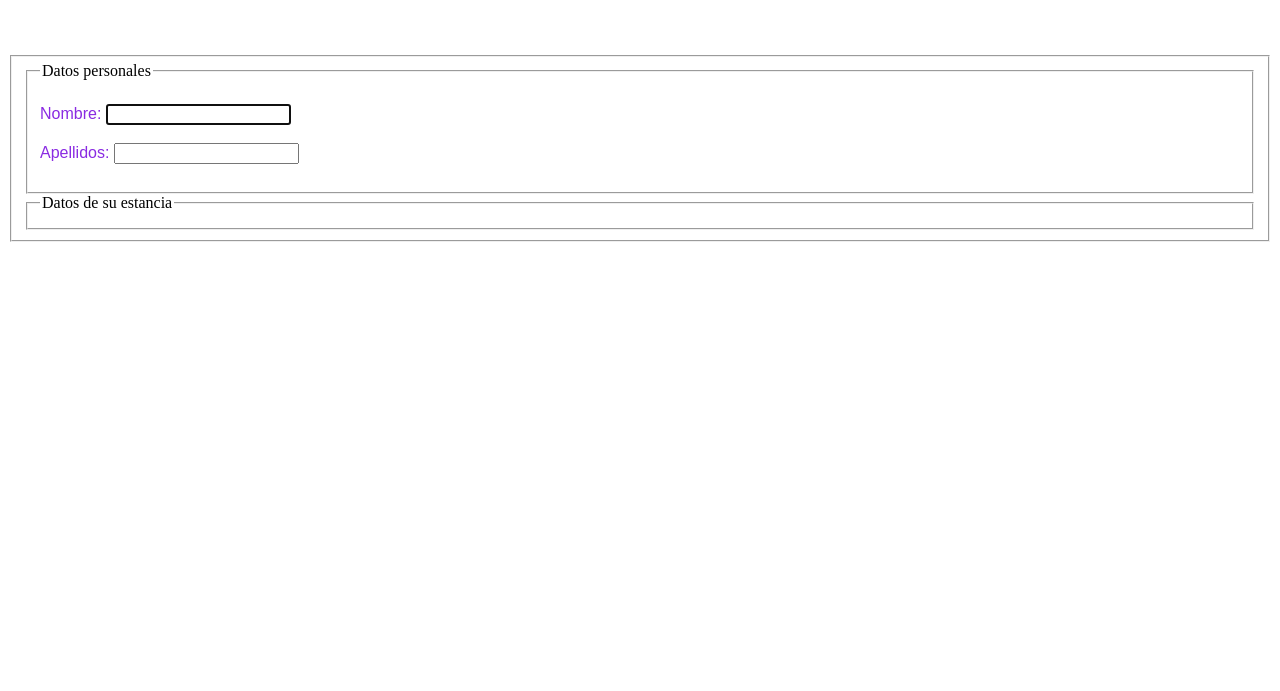
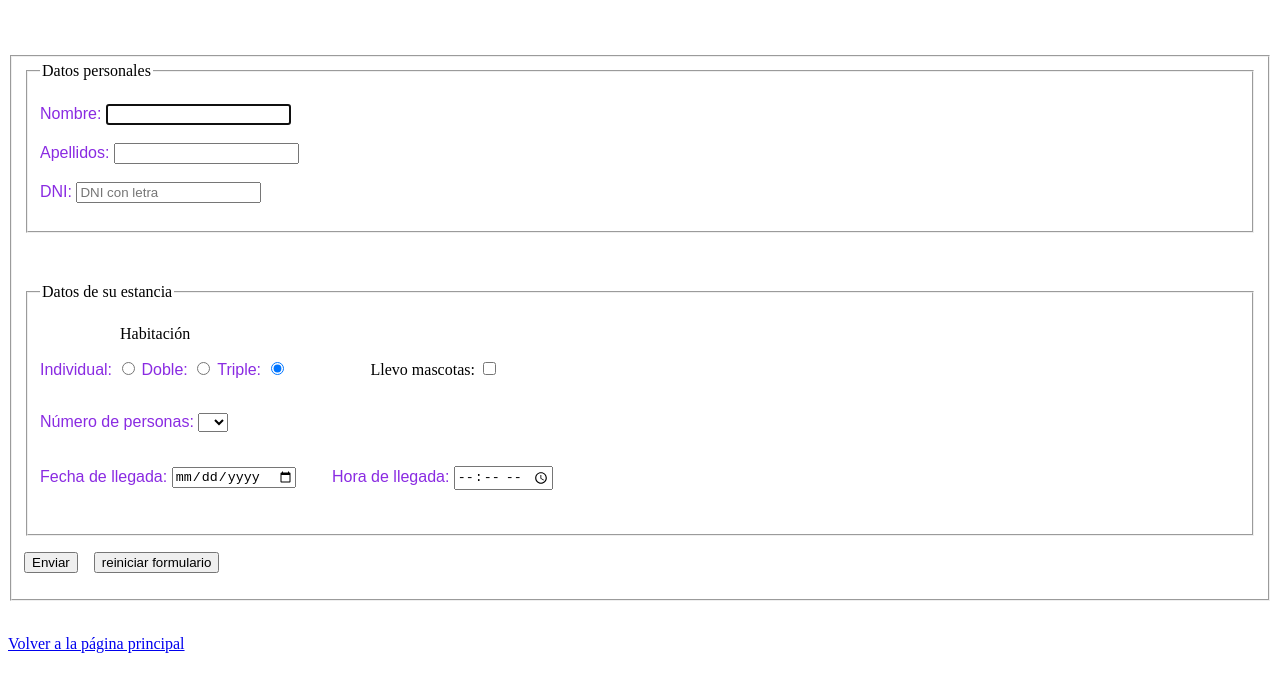
Before and after one commit to Ramon-rmll/EJERCICIOS-VS-CODE-I, a plain HTML site: page lmut1pr1/reserva.html in a window 1280 px wide. Shown: the part 61-752 px from the top of the page. Drawn offline with Linux system fonts and the light colour scheme.

Commit message:
version6

```diff
--- a/lmut1pr1/reserva.html
+++ b/lmut1pr1/reserva.html
@@ -24,7 +24,6 @@
            <fieldset>
                     <fieldset>
                        <legend>Datos personales</legend>
-
                        <br>
                        <label for="nombre">Nombre: </label>
                        <input id="nombre" type="text" maxlength="100" name="nombre"
@@ -35,16 +34,70 @@
                        <input id="apellidos" type="text" maxlength="100" name="apellidos" required>
                        <br>
                        <br>
+                       <label for="dni">DNI: </label>
+                       <input id="dni" type="text" maxlength="10" name="dni" required placeholder="DNI con letra">
+                       <br>
+                       <br>
                     </fieldset>
+                    <p>
+                        <br>
+                    </p>
                     <fieldset>
                         <legend>Datos de su estancia</legend>
+                        <br>
+                            &nbsp;&nbsp;&nbsp;&nbsp;&nbsp;&nbsp;&nbsp;
+                            &nbsp;&nbsp;&nbsp;&nbsp;&nbsp;&nbsp;&nbsp;
+                            &nbsp;&nbsp;&nbsp;
+                            Habitación
+                            <p>
+                            <label for="individual">Individual: </label>
+                            <input type="radio" value="I"
+                            checked id="individual" name="Habitación">
+                            <label for="Doble">Doble: </label>
+                            <input type="radio" value="D"
+                            checked id="doble" name="Habitación">
+                            <label for="Triple">Triple: </label>
+                            <input type="radio" value="T"
+                            checked id="triple" name="Habitación">
+                            <label for="llevomascotas"></label>&nbsp;&nbsp;&nbsp;
+                            &nbsp;&nbsp;&nbsp;&nbsp;&nbsp;&nbsp;&nbsp;
+                            &nbsp;&nbsp;&nbsp;&nbsp;&nbsp;&nbsp;&nbsp;
+                            Llevo mascotas: </label>
+                            <input type="checkbox" name="masc" id="llevomascotas">
+                        </p>
+                        <p>
+                        <!-- Botones de lista desplegable -->
+                         <br>
+                         <label for="nump">Número de personas: </label>
+                         <select name="nump" id="nump">
+                          <option value=" "> </option>
+                          <option value="1">1</option>
+                          <option value="2">2</option>
+                          <option value="3">3</option>
+                         </select>
+                         </p>
+                         <p>
+                            <br>
+                            <label for="fechallegada">Fecha de llegada: </label>
+                            <input type="date" name="fecllegada" id="fechallegada">
+                            &nbsp;&nbsp;&nbsp;&nbsp;&nbsp;&nbsp;&nbsp;
+                            <label for="horallegada">Hora de llegada: </label>
+                            <input type="time" name="horallegada" id="horalledaga">
+                         </p>
+                         <br>
                     </fieldset>
-
-
+                    <p>
+                        <input type="submit" value="Enviar">
+                        &nbsp;&nbsp;&nbsp;<input type="reset" value="reiniciar formulario">
+                        </p>
 
 
 
           </fieldset>
    </form>
+   <p>
+    <br>
+    <a href="../lmut1pr1/ManchaResorts.html">Volver a la página principal</a>
+   </p>
 </body>
 </html>
```
